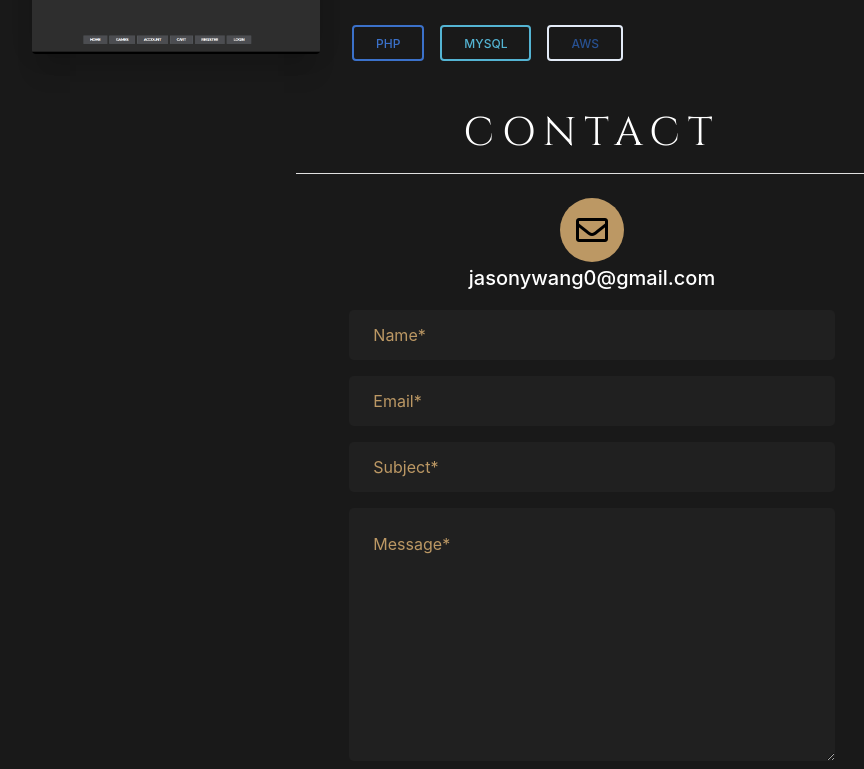
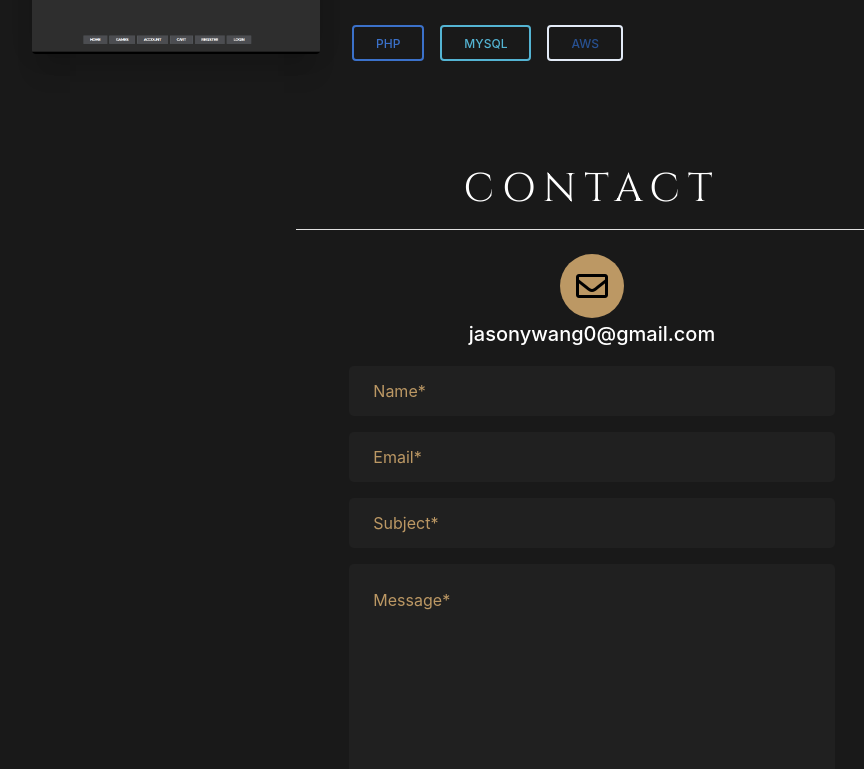
Before and after one commit to jasonywang0/MDB-Port, a React (Create React App) app: page / in a window 1280 px wide. Shown: the part 2851-3620 px from the top of the page, without its empty margins (48-912 px from the left). Built offline with nearby package versions, Linux system fonts and the light colour scheme.

Commit message:
tweaked status message styling

```diff
--- a/src/views/Contact.js
+++ b/src/views/Contact.js
@@ -11,13 +11,14 @@ import {
 function StatusMessage({status}) {
     let message = '';
     const style = {
-        color: 'yellow'
+        color: 'yellow',
+        fontWeight: 500
     };
 
     if (status === 'SENDING') {
         message = 'Sending Message.'
     } else if (status === 'INCOMPLETE') {
-        message = 'All fields are required.'
+        message = 'All Fields are Required.'
         style.color ='red'
     } else if (status === 'SENT') {
         message = 'Message Sent!'
@@ -66,23 +67,24 @@ export default function Contact() {
       body: JSON.stringify(details),
     });
     let result = await response.json(); // possible values are 'SENT' or 'ERROR
-    if (result === 'SENT') setFormValue({name: '', email: '', subject: '', message: ''});
-    setStatus(result);
+    console.log(result.status);
+    if (result.status === 'SENT') setFormValue({name: '', email: '', subject: '', message: ''});
+    setStatus(result.status);
   };
 
 
   return (
-    <MDBContainer id='contact' fluid className='text-white pb-5' style={{backgroundColor: '#191919', scrollMarginTop: '3.5rem'}}>
+    <MDBContainer id='contact' fluid className='text-white py-5' style={{backgroundColor: '#191919'}}>
 
-        <MDBRow className='justify-content-center pt-3'>
-            <MDBCol md={6} className='gx-5 mb-2 text-center'>
+        <MDBRow className='justify-content-center pt-4'>
+            <MDBCol md={6} className='gx-5 pb-2 text-center'>
                 <MDBTypography tag='div' className='display-6 pb-3 mb-3 border-bottom tracking-in-expand' style={{fontFamily: "'Cinzel', serif", letterSpacing: '0.5rem'}}>
                     CONTACT
                 </MDBTypography>
             </MDBCol>
         </MDBRow>
 
-        <MDBRow className='justify-content-center align-items-center text-center'>
+        <MDBRow className='p-0 m-0 justify-content-center align-items-center text-center'>
                 <div className="d-flex text-center justify-content-center align-items-center">
                     <div className='d-flex text-center justify-content-center align-items-center' style={{backgroundColor: '#bc9864', borderRadius: '50%', height: '4rem', width: '4rem'}}>
                         <MDBIcon icon='envelope' far size='2x' color='black'/>
@@ -108,19 +110,19 @@ export default function Contact() {
                     <div class="row p-0 m-0">
                         <div class="col-md-12 my-2">
                             <div class="form-group">
-                                <input type="text" class="form-control" name="name" id="name" placeholder="Name*" onChange={changeValue} required/>
+                                <input type="text" class="form-control" name="name" id="name" placeholder="Name*" value={formValue.name} onChange={changeValue} required/>
                             </div>
                         </div>
 
                         <div class="col-md-12 my-2">
                             <div div class="form-group">
-                                <input type="email" class="form-control" name="email" id="email" onChange={changeValue} placeholder="Email*"/>
+                                <input type="email" class="form-control" name="email" id="email" value={formValue.email} onChange={changeValue} placeholder="Email*"/>
                             </div>
                         </div>
 
                         <div class="col-md-12 my-2">
                             <div class="form-group">
-                                <input type="text" class="form-control" name="subject" id="subject" onChange={changeValue} placeholder="Subject*"/>
+                                <input type="text" class="form-control" name="subject" id="subject" value={formValue.subject} onChange={changeValue} placeholder="Subject*"/>
                             </div>
                         </div>
 
@@ -130,7 +132,8 @@ export default function Contact() {
                                     name="message"
                                     class="form-control error"
                                     id="message"
-                                    cols="30"
+                                    value={formValue.message}
+                                    cols="25"
                                     rows="8"
                                     placeholder="Message*"
                                     aria-invalid="true"
```
